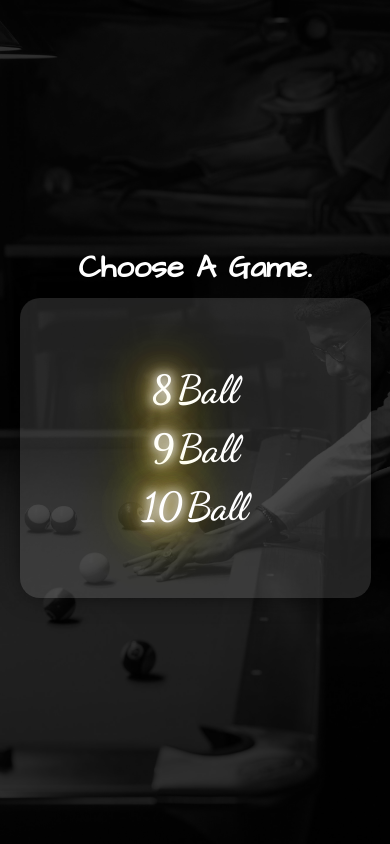
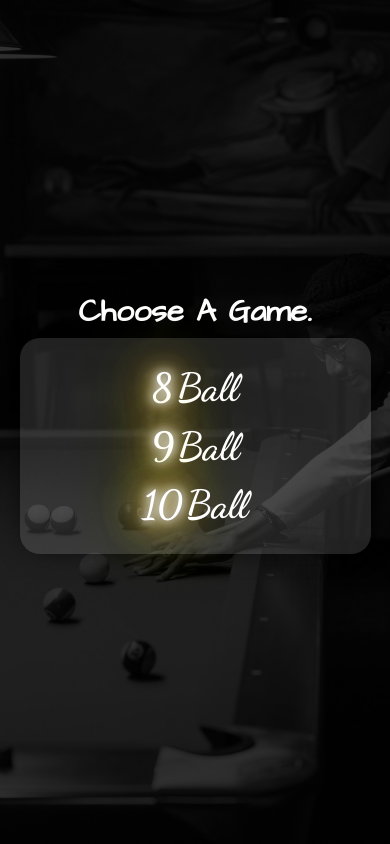
Before and after one commit to KralMarko123/billiards-scoretracker-react, a React (Create React App) app: page / in a window 390 px wide. Built offline with nearby package versions, Linux system fonts and the light colour scheme.

Commit message:
changed height properties to app, body, html

```diff
--- a/src/Components/UI/Card/Card.module.css
+++ b/src/Components/UI/Card/Card.module.css
@@ -1,9 +1,6 @@
 .Card {
-  width: 60%;
-  height: -webkit-fit-content;
-  height: -moz-fit-content;
-  height: fit-content;
-  min-height: 300px;
+  width: 50%;
+  height: 50%;
   border-radius: 20px;
   -webkit-box-shadow: 0px 0px 30px -10px black;
           box-shadow: 0px 0px 30px -10px black;
@@ -18,15 +15,12 @@
       -ms-flex-align: center;
           align-items: center;
   padding: 1.25em;
-  margin-top: 0.5em;
+  margin-top: 0.25em;
 }
 
 @media (max-width: 1279px) {
   .Card {
     width: 90%;
-    height: -webkit-fit-content;
-    height: -moz-fit-content;
-    height: fit-content;
   }
 }
 /*# sourceMappingURL=Card.module.css.map */
--- a/src/Components/UI/Card/Card.module.scss
+++ b/src/Components/UI/Card/Card.module.scss
@@ -1,7 +1,6 @@
 .Card {
-  width: 60%;
-  height: fit-content;
-  min-height: 300px;
+  width: 50%;
+  height: 50%;
   border-radius: 20px;
   box-shadow: 0px 0px 30px -10px black;
 
@@ -12,12 +11,11 @@
   align-items: center;
 
   padding: 1.25em;
-  margin-top: 0.5em;
+  margin-top: 0.25em;
 }
 
 @media (max-width: 1279px) {
   .Card {
     width: 90%;
-    height: fit-content;
   }
 }
--- a/src/Index.scss
+++ b/src/Index.scss
@@ -6,12 +6,16 @@
 
 html {
   overflow: hidden;
+  width: 100%;
+  height: 100vh;
 }
 
 body {
   -webkit-font-smoothing: antialiased;
   -moz-osx-font-smoothing: grayscale;
 
+  width: 100%;
+  height: 100%;
   overflow: hidden;
 }
 
--- a/src/index.css
+++ b/src/index.css
@@ -7,11 +7,15 @@
 
 html {
   overflow: hidden;
+  width: 100%;
+  height: 100vh;
 }
 
 body {
   -webkit-font-smoothing: antialiased;
   -moz-osx-font-smoothing: grayscale;
+  width: 100%;
+  height: 100%;
   overflow: hidden;
 }
 
```
Also changed, not shown: 2 other files (tests, documents, lock files or other folders).
